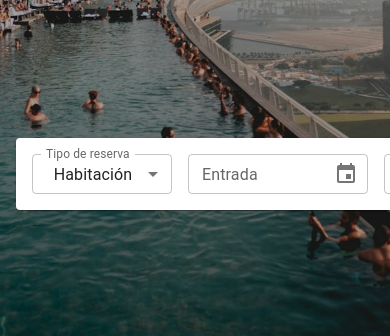
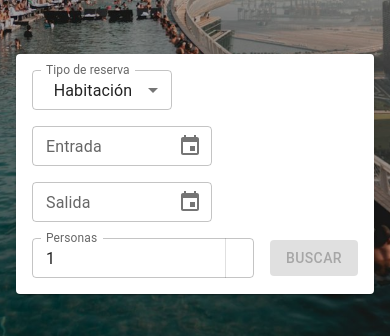
Before and after one commit to UEM-Grupo-4/Hotel-California-FrontEnd, a React (Vite) app: page /reservation in a window 390 px wide. Shown: the part 464-800 px from the top of the page. Built offline with nearby package versions, Linux system fonts and the light colour scheme; no server answers; some icons are missing.

Commit message:
More responsive

```diff
--- a/src/components/NavBar/NavBar.tsx
+++ b/src/components/NavBar/NavBar.tsx
@@ -53,6 +53,7 @@ function NavBar() {
         gap={1}
         onClick={(event) => onClickTab(event, "/")}
         sx={{ cursor: "pointer" }}
+        display={{ xs: "none", lg: "flex" }}
       >
         <Box
           component={"img"}
--- a/src/pages/Home/AmenitiesCollection/AmenitiesCollection.tsx
+++ b/src/pages/Home/AmenitiesCollection/AmenitiesCollection.tsx
@@ -11,7 +11,8 @@ function AmenitiesCollection() {
         justifyContent={"space-evenly"}
         alignItems={"center"}
         textAlign={"center"}
-        height={"80vh"}
+        minHeight={"80vh"}
+        gap={3}
       >
         <HomeSectionTitle title="Moderno y cómodo" subtitle="Facilidades y Aménities" />
         <Grid container gap={8} width={"100%"} alignItems={"center"} justifyContent={"center"}>
--- a/src/pages/Reservation/FiltersPage/Filters.tsx
+++ b/src/pages/Reservation/FiltersPage/Filters.tsx
@@ -29,7 +29,7 @@ function Filters() {
 
   return (
     <Card sx={{ p: 2, marginTop: 10 }}>
-      <Box display="flex" gap={2} alignItems="center">
+      <Box display="flex" gap={2} alignItems="center" flexWrap={"wrap"}>
         <Box width={140}>
           <TextField
             id="type-of-reservation"
--- a/src/pages/Reservation/FiltersPage/FiltersPage.tsx
+++ b/src/pages/Reservation/FiltersPage/FiltersPage.tsx
@@ -14,7 +14,7 @@ function FiltersPage() {
           container
           flexDirection={"column"}
           height={"100%"}
-          justifyContent={collapsed ? "flex-end" : "center"} // 👈 importante
+          justifyContent={collapsed ? "flex-end" : "center"}
           pb={collapsed ? 4 : 0}
         >
           <FiltersTitleWrapper collapsed={collapsed} />
--- a/src/pages/Reservation/FiltersPage/FiltersTitleWithWrapper.tsx
+++ b/src/pages/Reservation/FiltersPage/FiltersTitleWithWrapper.tsx
@@ -13,6 +13,7 @@ function FiltersTitleWrapper({ collapsed }: Readonly<Props>) {
         display: collapsed ? "none" : "block",
         transform: collapsed ? "translateY(-20px)" : "translateY(0)",
         pointerEvents: collapsed ? "none" : "auto",
+        width: "100%",
       }}
     >
       <FiltersTitle />
```
